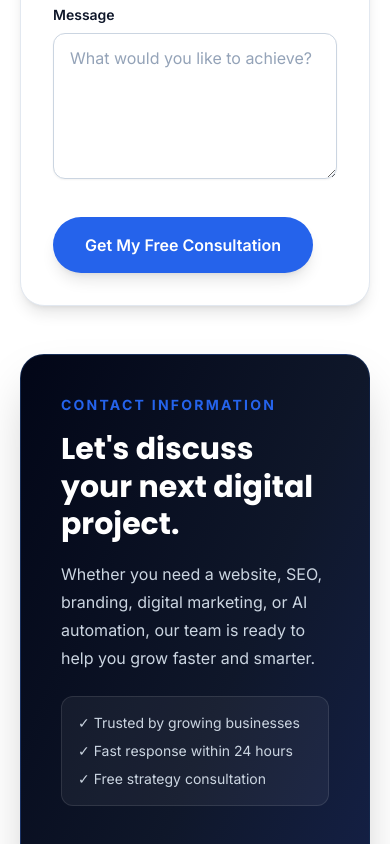
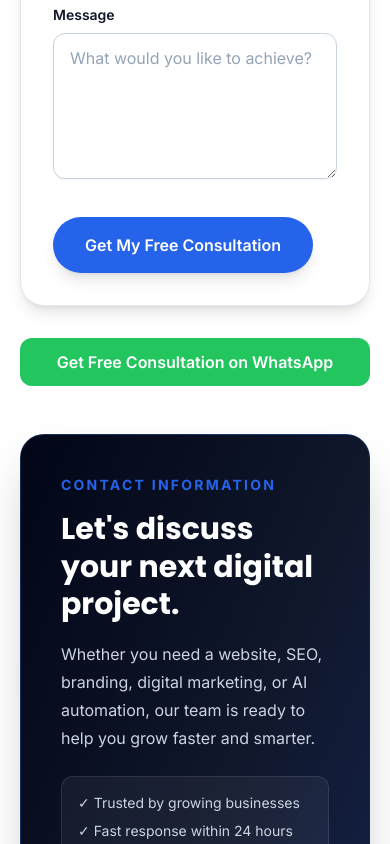
Before and after one commit to Kunal61-afk/vyana-website, a Next.js app: page /contact in a window 390 px wide. Shown: the part 1809-2653 px from the top of the page. Built offline with nearby package versions, Linux system fonts and the light colour scheme.

Commit message:
Fix contact page mobile layout

```diff
--- a/app/contact/page.tsx
+++ b/app/contact/page.tsx
@@ -26,7 +26,17 @@ export default function Contact() { return <> <div className="pb-8"> <PageHero l
 
     </div>
   </div>
-</section> <section className="pt-0 pb-20 bg-white"><div className="container-page grid gap-12 lg:grid-cols-[1.15fr_.85fr]"><ContactForm/><aside className="rounded-3xl bg-gradient-to-br from-slate-950 via-slate-900 to-blue-950 p-10 shadow-2xl border border-blue-500/20 sticky top-24"><p className="eyebrow text-teal">Contact information</p><h2 className="font-display text-3xl font-bold text-white leading-tight">Let's discuss your next digital project.</h2><p className="mt-4 leading-7 text-slate-300">Whether you need a website, SEO, branding, digital marketing, or AI automation, our team is ready to help you grow faster and smarter.</p> <div className="mt-6 rounded-xl bg-white/5 p-4 border border-white/10">
+</section> <section className="pt-0 pb-20 bg-white"><div className="container-page grid gap-12 lg:grid-cols-[1.15fr_.85fr]"> <div><ContactForm/><div className="mt-8 flex justify-center">
+      <a
+        href="https://wa.me/918630471168?text=Hi%20Vyana%20Digital%2C%20I%20would%20like%20a%20free%20consultation"
+        target="_blank"
+        rel="noopener noreferrer"
+        className="w-full sm:w-auto text-center rounded-xl bg-green-500 px-5 py-3 font-semibold text-white transition hover:bg-green-600"
+      >
+        Get Free Consultation on WhatsApp
+      </a>
+    </div>
+  </div> <aside className="rounded-3xl bg-gradient-to-br from-slate-950 via-slate-900 to-blue-950 p-10 shadow-2xl border border-blue-500/20 sticky top-24"><p className="eyebrow text-teal">Contact information</p><h2 className="font-display text-3xl font-bold text-white leading-tight">Let's discuss your next digital project.</h2><p className="mt-4 leading-7 text-slate-300">Whether you need a website, SEO, branding, digital marketing, or AI automation, our team is ready to help you grow faster and smarter.</p> <div className="mt-6 rounded-xl bg-white/5 p-4 border border-white/10">
   <p className="text-sm text-slate-300">
     ✓ Trusted by growing businesses
   </p>
@@ -66,13 +76,4 @@ export default function Contact() { return <> <div className="pb-8"> <PageHero l
   <strong>Location:</strong><br />
   India · Working Globally
 </li></ul></aside>
-<div className="mt-8 flex justify-center">
-  <a
-    href="https://wa.me/918630471168?text=Hi%20Vyana%20Digital%2C%20I%20would%20like%20a%20free%20consultation"
-    target="_blank"
-    rel="noopener noreferrer"
-    className="w-full sm:w-auto text-center rounded-xl bg-green-500 px-5 py-3 font-semibold text-white transition hover:bg-green-600"
-  >
-    Get Free Consultation on WhatsApp
-  </a>
-</div> </div></section><section className="section"><div className="container-page grid gap-10 lg:grid-cols-2"><SectionHeading eyebrow="FAQ" title="A few helpful answers before we talk." copy="Still wondering about something? Include it in your message—we&apos;re happy to help."/><FAQ/></div></section></>; }
+ </div></section><section className="section"><div className="container-page grid gap-10 lg:grid-cols-2"><SectionHeading eyebrow="FAQ" title="A few helpful answers before we talk." copy="Still wondering about something? Include it in your message—we&apos;re happy to help."/><FAQ/></div></section></>; }
```
